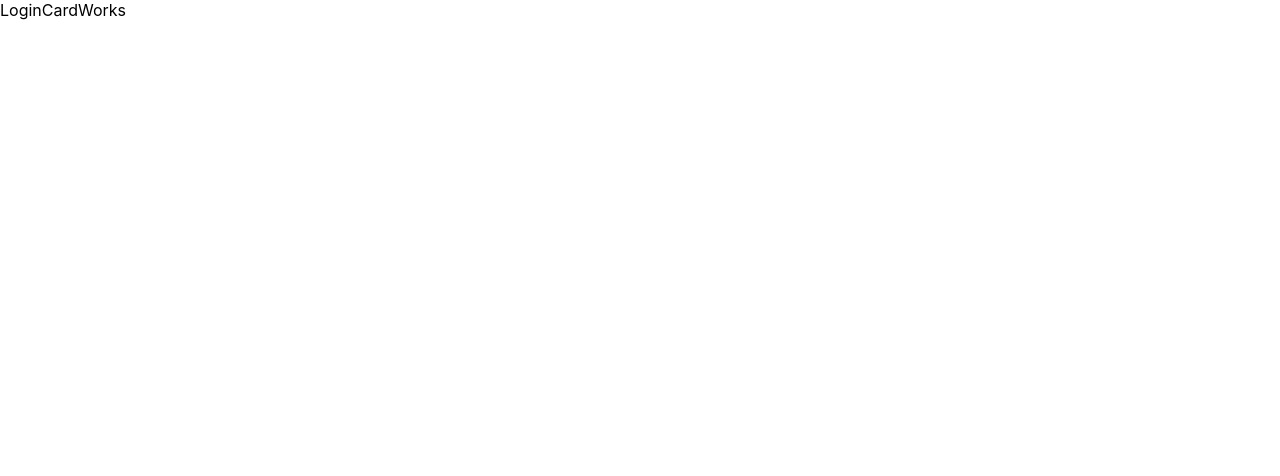
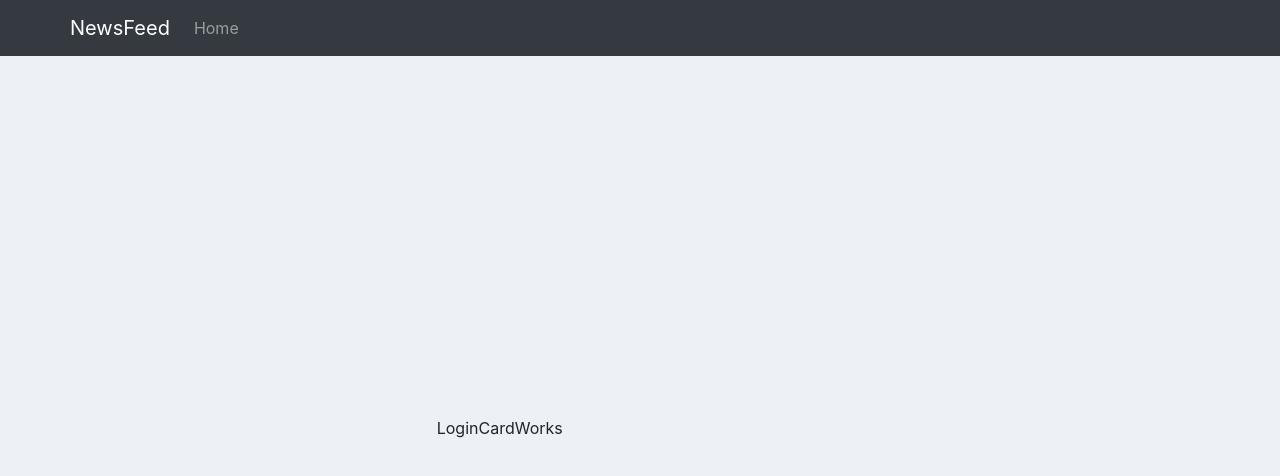
Before and after one commit to AnssKF/yodawy-news-app-frontend, a React (Create React App) app: page /auth/login in a window 1280 px wide. Shown: the top 476 px of the page. Built offline with nearby package versions, Linux system fonts and the light colour scheme.

Commit message:
Added main Layout component/Custom formInput component

```diff
--- a/package.json
+++ b/package.json
@@ -11,13 +11,14 @@
     "@types/react": "^16.9.0",
     "@types/react-dom": "^16.9.0",
     "axios": "^0.20.0",
+    "bootstrap": "^4.5.3",
     "node-sass": "^4.14.1",
     "react": "^16.14.0",
     "react-bootstrap": "^1.3.0",
     "react-dom": "^16.14.0",
     "react-router-dom": "^5.2.0",
     "react-scripts": "3.4.3",
-    "typescript": "~3.7.2"
+    "typescript": "~3.8"
   },
   "scripts": {
     "start": "react-scripts start",
--- a/src/App.scss
+++ b/src/App.scss
@@ -0,0 +1,5 @@
+@import "~bootstrap/scss/bootstrap";
+
+.cur-pointer {
+    cursor: pointer;
+}
--- a/src/App.tsx
+++ b/src/App.tsx
@@ -9,6 +9,7 @@ import { RouterModule } from './core/components/Router/RouterModule';
 import { NewsPageContainer } from './pages/NewsPage/NewsPageContainer';
 import { AuthPageContainer } from './pages/AuthPage/AuthPageContainer';
 import { FOFPageContainer } from './pages/FOFPage/FOFContainer';
+import { LayoutComponent } from './core/components/Layout/LayoutComponent';
 
 const ROUTES: RouteProps[] = [
   {
@@ -28,7 +29,9 @@ const ROUTES: RouteProps[] = [
 
 function App() {
   return (
-    <RouterModule routes={ROUTES} />
+    <LayoutComponent>
+      <RouterModule routes={ROUTES} />
+    </LayoutComponent>
   );
 }
 
--- /dev/null
+++ b/src/core/components/FormInput/FormInput.scss
@@ -0,0 +1,119 @@
+@import '../../../variables.scss';
+
+.group {
+    position: relative;
+}
+
+input {
+    font-size: 1rem;
+    padding: 5px 5px;
+    display: block;
+    width: 100%;
+    border: none;
+    border-bottom: 1px solid #757575;
+}
+
+input:focus {
+    outline: none;
+}
+
+label {
+    color: #999;
+    font-size: 1rem;
+    font-weight: normal;
+    position: absolute;
+    pointer-events: none;
+    left: 5px;
+    top: 0px;
+    transition: 0.2s ease all;
+    -moz-transition: 0.2s ease all;
+    -webkit-transition: 0.2s ease all;
+}
+
+input:focus~label,
+input:valid~label {
+    top: -15px;
+    font-size: 14px;
+    color: $primary-color;
+}
+
+.bar {
+    position: relative;
+    display: block;
+    // width: 300px;
+}
+
+.bar:before,
+.bar:after {
+    content: '';
+    height: 2px;
+    width: 0;
+    bottom: 0px;
+    position: absolute;
+    background: $primary-color;
+    transition: 0.2s ease all;
+    -moz-transition: 0.2s ease all;
+    -webkit-transition: 0.2s ease all;
+}
+
+.bar:before {
+    left: 50%;
+}
+
+.bar:after {
+    right: 50%;
+}
+
+input:focus~.bar:before,
+input:focus~.bar:after {
+    width: 50%;
+}
+
+.highlight {
+    position: absolute;
+    height: 60%;
+    width: 100px;
+    top: 25%;
+    left: 0;
+    pointer-events: none;
+    opacity: 0.5;
+}
+
+input:focus~.highlight {
+    -webkit-animation: inputHighlighter 0.3s ease;
+    -moz-animation: inputHighlighter 0.3s ease;
+    animation: inputHighlighter 0.3s ease;
+}
+
+@-webkit-keyframes inputHighlighter {
+    from {
+        background: $primary-color;
+    }
+
+    to {
+        width: 0;
+        background: transparent;
+    }
+}
+
+@-moz-keyframes inputHighlighter {
+    from {
+        background: $primary-color;
+    }
+
+    to {
+        width: 0;
+        background: transparent;
+    }
+}
+
+@keyframes inputHighlighter {
+    from {
+        background: $primary-color;
+    }
+
+    to {
+        width: 0;
+        background: transparent;
+    }
+}
--- /dev/null
+++ b/src/core/components/Layout/LayoutComponent.scss
@@ -0,0 +1,7 @@
+@import '../../../variables.scss';
+
+main.body {
+    background-color: $off-white;
+    overflow-x: hidden;
+    overflow-y: auto;
+}
--- /dev/null
+++ b/src/core/components/Layout/LayoutComponent.tsx
@@ -0,0 +1,24 @@
+import React, { FunctionComponent } from 'react'
+import { NavBarComponent } from '../NavBarComponent/NavBarComponent'
+
+import './LayoutComponent.scss'
+
+type TLayoutComponentProps = {
+}
+
+export const LayoutComponent: FunctionComponent<TLayoutComponentProps> = ({children}) => {
+    return (
+        <main className="body">
+
+            <div className="d-flex flex-column vh-100">
+                <div>
+                    <NavBarComponent />
+                </div>
+                <div className="flex-grow-1">
+                    {children}
+                </div>
+            </div>
+
+        </main>
+    )
+}
--- /dev/null
+++ b/src/core/components/NavBarComponent/NavBarComponent.tsx
@@ -0,0 +1,20 @@
+import React, { FunctionComponent } from 'react'
+
+import { Navbar, Nav, Container } from 'react-bootstrap'
+
+
+type TNavBarComponentProps = {
+}
+
+export const NavBarComponent: FunctionComponent<TNavBarComponentProps> = () => {
+    return (
+        <Navbar bg="dark" variant="dark">
+            <Container>
+                <Navbar.Brand>NewsFeed</Navbar.Brand>
+                <Nav className="mr-auto">
+                    <Nav.Link>Home</Nav.Link>
+                </Nav>
+            </Container>
+        </Navbar>
+    )
+}
--- a/src/pages/AuthPage/AuthPageContainer.tsx
+++ b/src/pages/AuthPage/AuthPageContainer.tsx
@@ -5,10 +5,10 @@ import { AuthLoginCardComponent } from './components/AuthLoginCard';
 import { AuthRegisterCardComponent } from './components/AuthRegisterCard';
 import { RouterModule } from '../../core/components/Router/RouterModule';
 import { FOFPageContainer } from '../FOFPage/FOFContainer';
+import { Row, Col } from 'react-bootstrap';
 
 type TAuthPageContainerProps = {
 }
-
 
 export const AuthPageContainer: FunctionComponent<TAuthPageContainerProps> = () => {
 
@@ -37,6 +37,12 @@ export const AuthPageContainer: FunctionComponent<TAuthPageContainerProps> = ()
     ]
 
     return (
-        <RouterModule routes={ROUTES} />
+        <div className="d-flex flex-column justify-content-center h-100 w-100">
+            <Row className="justify-content-center">
+                <Col xs={10} md={8} lg={6} xl={4}>
+                    <RouterModule routes={ROUTES} />
+                </Col>
+            </Row>
+        </div>
     )
 }
--- /dev/null
+++ b/src/variables.scss
@@ -0,0 +1,2 @@
+$off-white: #edf0f4;
+$primary-color: #007bff;
```
Also changed, not shown: src/core/components/FormInput/FormInput.tsx (added, +19 -0 lines), 1 other file (tests, documents, lock files or other folders).
